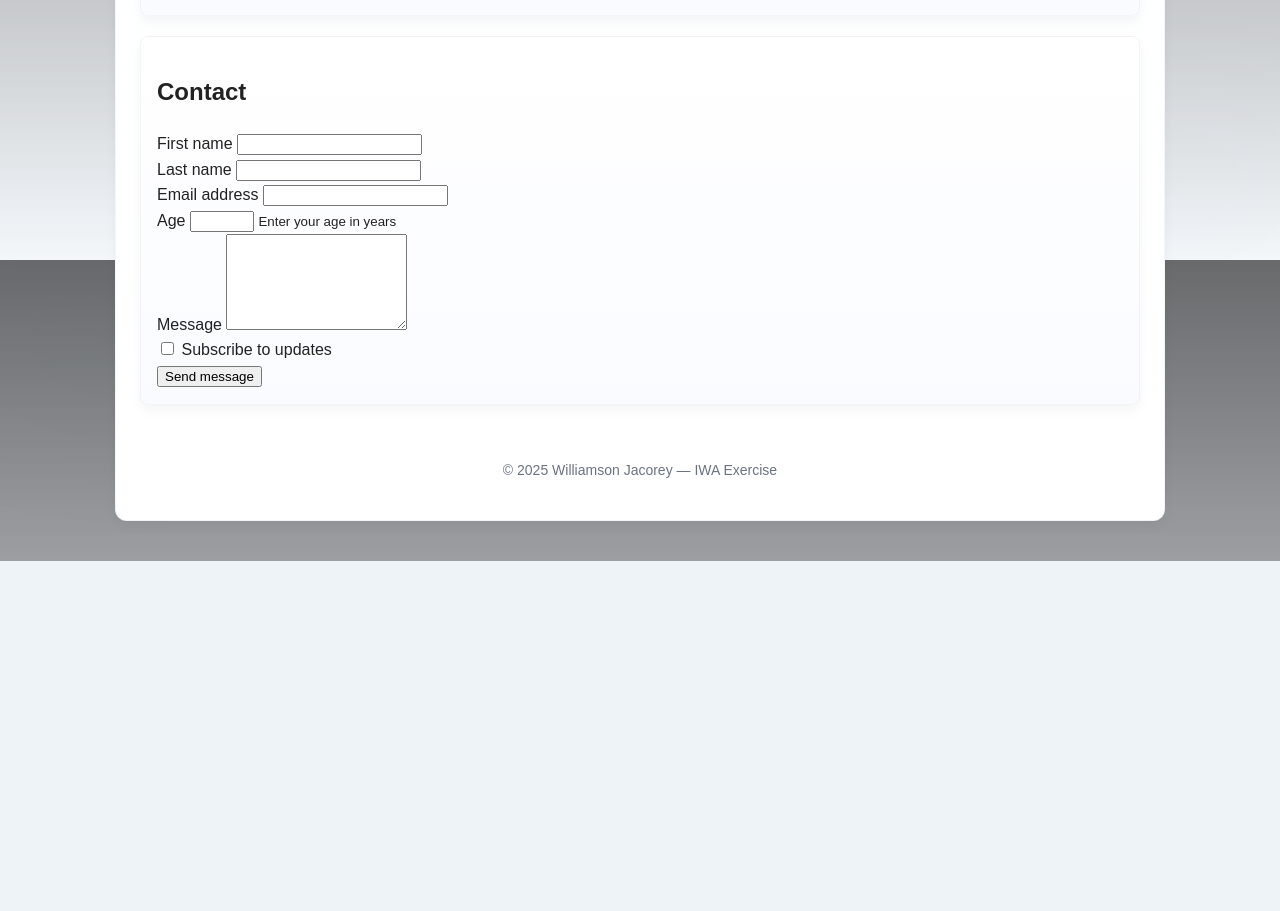
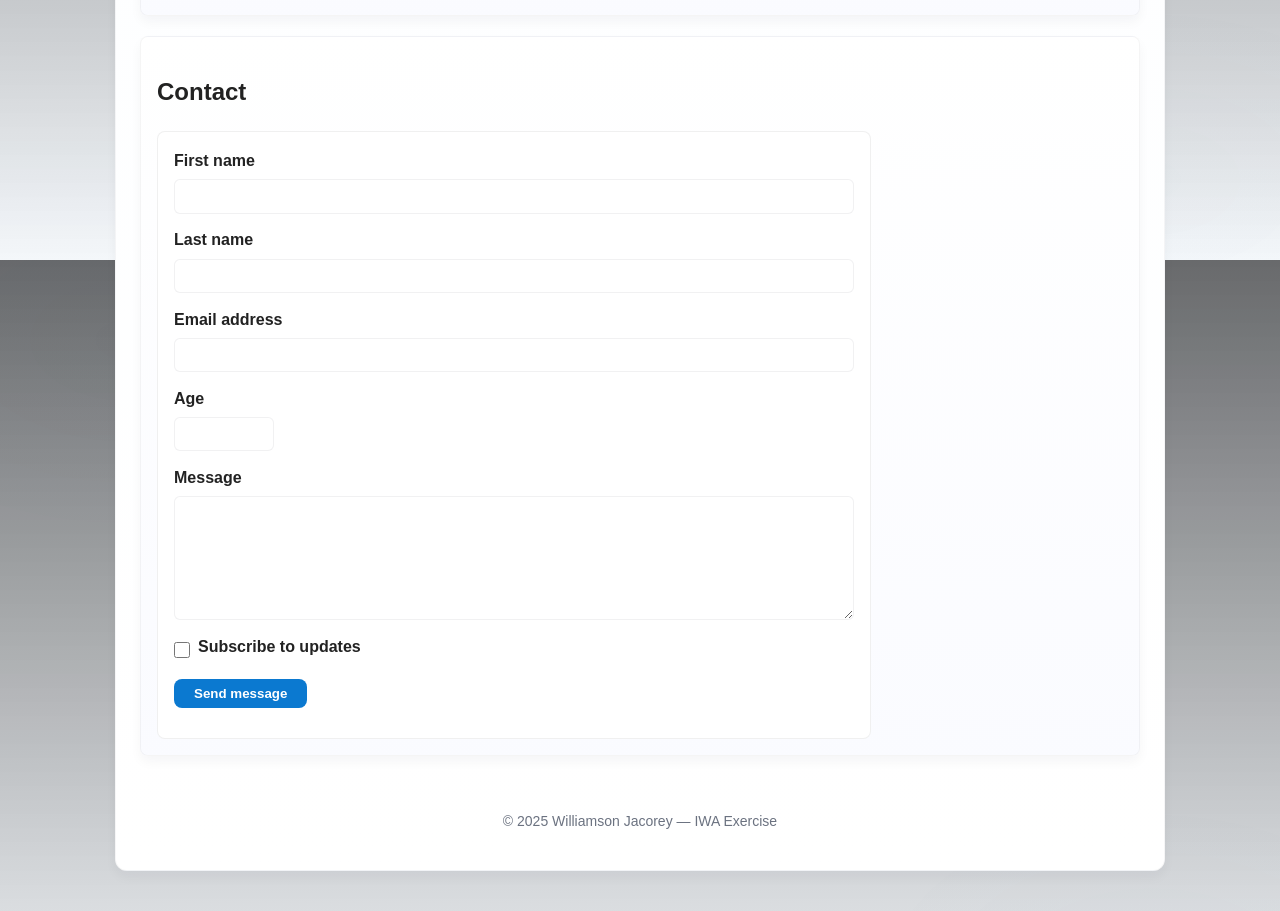
Before and after one commit to WilliamsonJacorey-FS/iwa, a plain HTML site: page index.html in a window 1280 px wide. Shown: the part 1340-2251 px from the top of the page. Before the commit the page ends 1901 px from the top, so only its background shows below. Drawn offline with Linux system fonts and the light colour scheme.

Commit message:
update 1 fixed

```diff
--- a/CSS/main.css
+++ b/CSS/main.css
@@ -217,3 +217,102 @@ a:focus {
     justify-content: center;
   }
 }
+
+/* Form layout and controls (appended for exercise) */
+form#contact-form {
+  border: 1.5px solid rgba(0,0,0,0.06);
+  background: #fff;
+  padding: 1rem;
+  border-radius: 8px;
+  max-width: 680px;
+  margin: 0.5rem 0 0;
+}
+
+/* consistent spacing for rows */
+form#contact-form .form-row {
+  margin-bottom: 0.85rem;
+}
+
+/* stacked labels for readability */
+form#contact-form label {
+  display: block;
+  margin-bottom: 0.35rem;
+  font-weight: 600;
+  color: var(--text-color);
+}
+
+/* shared input/textarea rules */
+form#contact-form input[type="text"],
+form#contact-form input[type="email"],
+form#contact-form input[type="number"],
+form#contact-form textarea {
+  display: block;
+  width: 100%;
+  box-sizing: border-box;
+  padding: 0.45rem 0.7rem;
+  border-radius: 6px;
+  border: 1px solid rgba(16,24,40,0.06);
+  background: #fff;
+  font-family: inherit;
+  font-size: 1rem;
+  color: var(--text-color);
+}
+
+/* visible focus ring for keyboard users */
+form#contact-form input:focus,
+form#contact-form textarea:focus,
+form#contact-form button:focus {
+  outline: 3px solid rgba(11,121,208,0.12);
+  outline-offset: 2px;
+}
+
+/* number input narrower */
+form#contact-form input[type="number"] {
+  width: 18%;
+  min-width: 5rem;
+  max-width: 6.25rem;
+  padding-left: 0.5rem;
+}
+
+/* checkbox row inline */
+form#contact-form .form-check {
+  display: flex;
+  align-items: center;
+  gap: 0.5rem;
+}
+form#contact-form input[type="checkbox"] {
+  width: 1rem;
+  height: 1rem;
+  margin: 0;
+}
+
+/* submit button styling */
+form#contact-form button[type="submit"] {
+  background: var(--accent);
+  color: #fff;
+  border: none;
+  padding: 0.45rem 1.25rem;
+  border-radius: 8px;
+  font-weight: 700;
+  cursor: pointer;
+}
+
+/* hover state for button */
+form#contact-form button[type="submit"]:hover {
+  background: var(--accent-600);
+}
+
+/* responsive adjustment for small screens */
+@media (max-width: 520px) {
+  form#contact-form input[type="number"] { width: 40%; }
+  form#contact-form { padding: 0.75rem; }
+}
+
+/* utility: visually-hidden used by age helper text */
+.visually-hidden {
+  position: absolute !important;
+  height: 1px; width: 1px;
+  overflow: hidden;
+  clip: rect(1px, 1px, 1px, 1px);
+  white-space: nowrap;
+}
```
Also changed, not shown: 2 other files.
